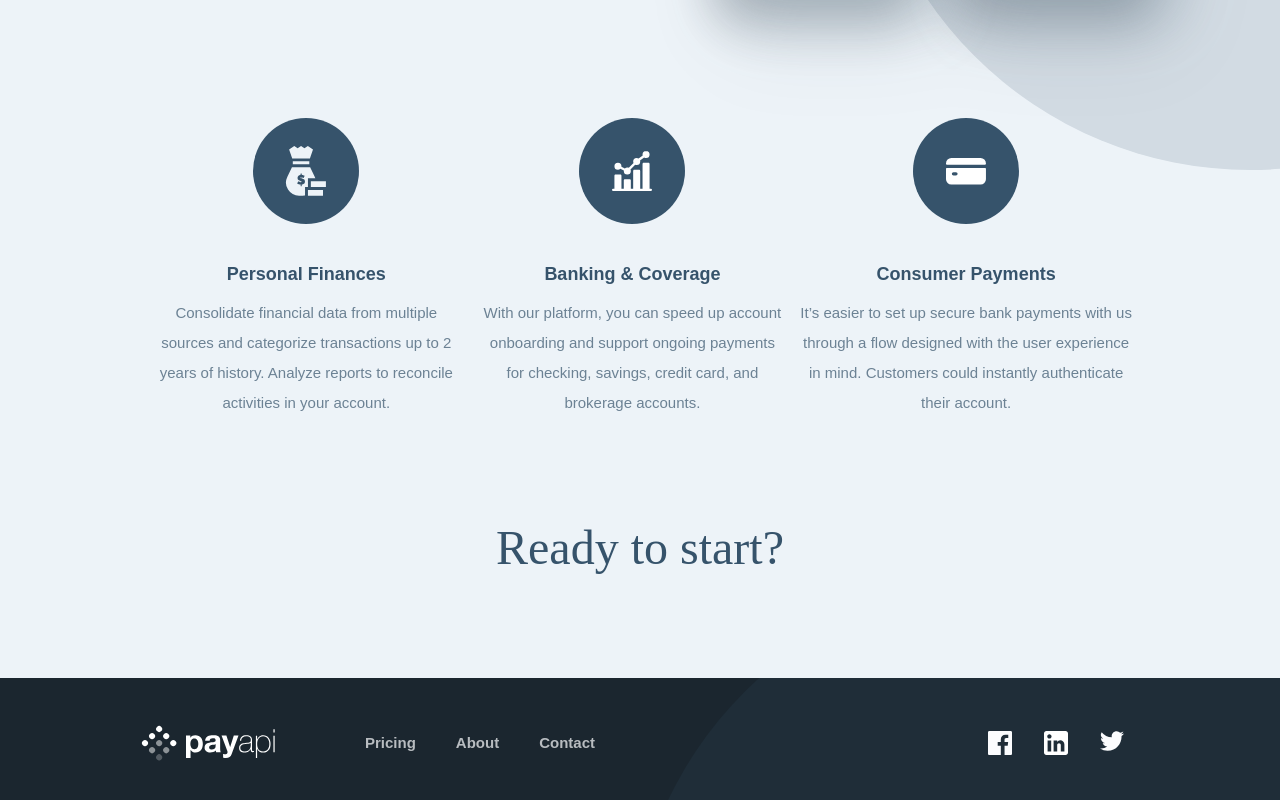
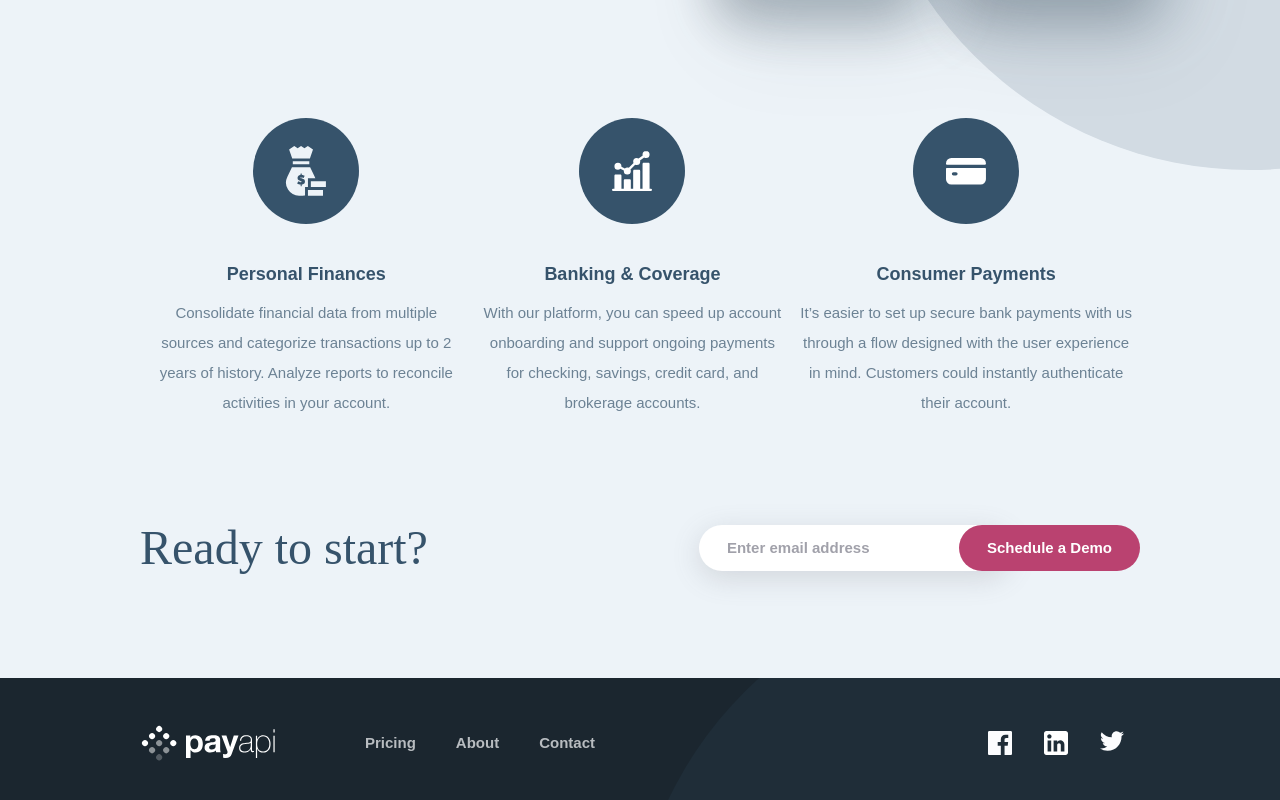
Before and after one commit to ittybe/payapi, a React (Create React App) app: page / in a window 1280 px wide. Shown: the part 2110-2910 px from the top of the page. Built offline with nearby package versions, Linux system fonts and the light colour scheme.

Commit message:
input email

```diff
--- a/src/App.js
+++ b/src/App.js
@@ -10,6 +10,7 @@ import Home from "./Home";
 import Pricing from "./Pricing";
 import About from "./About";
 import Contact from "./Contact";
+import InputEmail from "./InputEmail";
 
 import './App.css';
 
@@ -108,7 +109,9 @@ export class App extends react.Component {
                     <div className="email-section text-center page-margin-x">
                         <div className="email-section__heading">Ready to start?</div>
                         {/* email component */}
-                        <div></div>
+                        <div className="email-section__input-wrapper">
+                            <InputEmail/>
+                        </div>
                     </div>
                     <footer className="text-center page-padding-x">
                         <div className="footer__content-wrapper">
--- /dev/null
+++ b/src/InputEmail.css
@@ -0,0 +1,30 @@
+.input-email {
+    @apply flex flex-col mx-auto;
+    max-width: 328px;
+}
+.input-email__input-field {
+    @apply inline-block rounded-full py-2 px-7 mb-5;
+    font-weight: bold;
+    box-shadow: rgba(100, 100, 111, 0.2) 0px 7px 29px 0px;
+}
+.input-email__input-field:focus {
+    outline: none;
+}
+
+@media screen and (min-width: 768px) {
+    .input-email {
+        @apply flex-row justify-center;
+        max-width: initial;
+    }
+    .input-email__input-field {
+        @apply mb-0 pr-14;
+        width: 310px;
+    }
+    .input-email__btn {
+        margin-left: -50px;
+    }
+}
+
+@media screen and (min-width: 1248px) {
+
+}
--- /dev/null
+++ b/src/InputEmail.js
@@ -0,0 +1,12 @@
+import "./InputEmail.css";
+
+export function InputEmail(props) {
+    return (
+        <div className="input-email">
+            <input className="input-email__input-field" type="text" placeholder="Enter email address"/>
+            <button className="input-email__btn btn btn--pink-filled">Schedule a Demo</button>
+        </div>
+    )
+}
+
+export default InputEmail;
--- a/src/index.css
+++ b/src/index.css
@@ -34,7 +34,9 @@
     text-align: center;
     color: var(--blue);
 }
-
+.email-section__input-wrapper {
+    @apply mt-10;
+}
 body {
     @apply leading-loose;
     position: relative;
@@ -118,4 +120,10 @@ html {
         top: -550px;
         right: -50px;
     }
+    .email-section {
+        @apply flex flex-row justify-between items-center;
+    }
+    .email-section__input-wrapper {
+        @apply m-0;
+    }
 }
```
